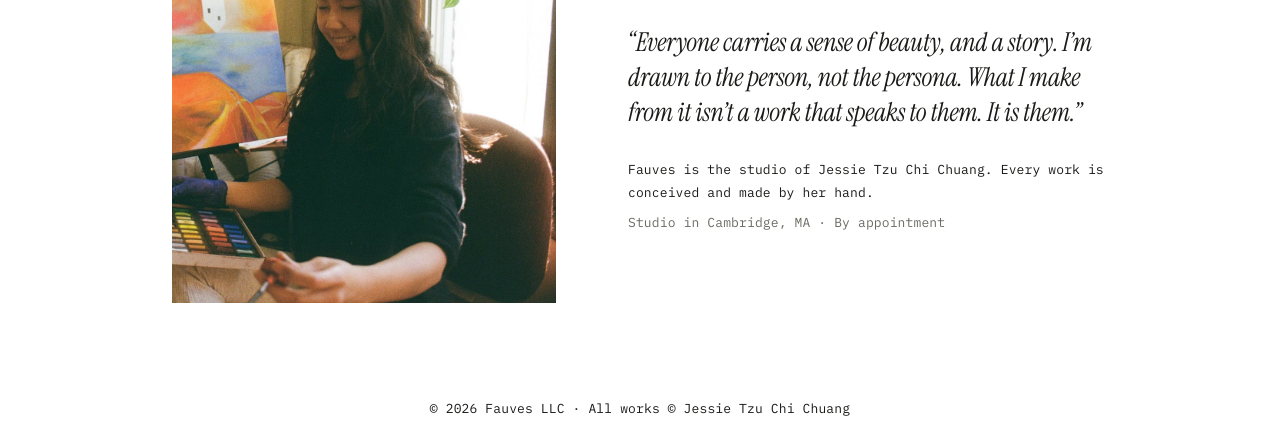
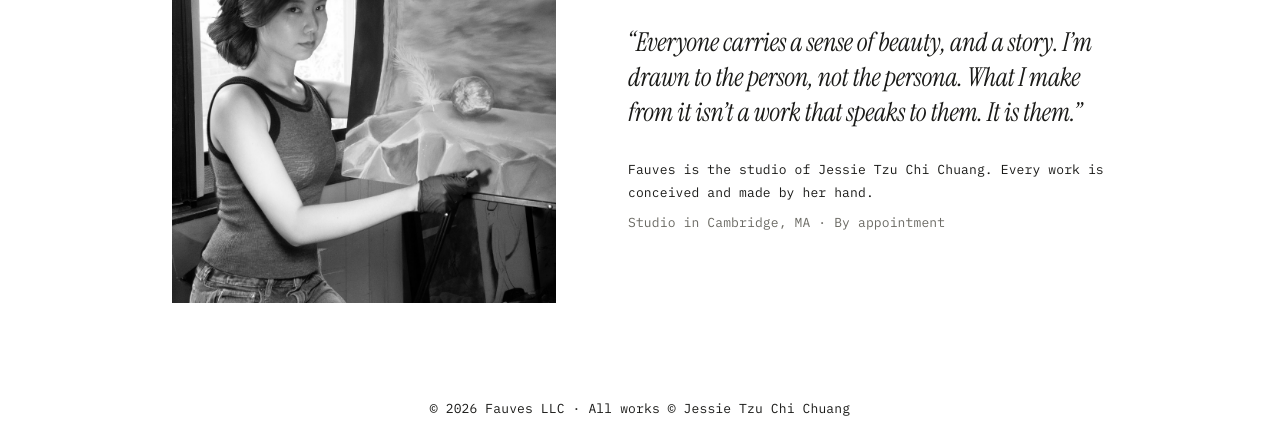
Before and after one commit to jessiechuang-23/fauvesofficial, a plain HTML site: page about.html in a window 1280 px wide. Shown: the part 355-800 px from the top of the page. Drawn offline with Linux system fonts and the light colour scheme.

Commit message:
Add files via upload

```diff
--- a/about.html
+++ b/about.html
@@ -24,7 +24,7 @@
 </div>
 </header>
 <main class="about"><div class="about-inner">
-<img class="portrait" src="/portrait.jpg" alt="Jessie Tzu Chi Chuang in her studio, holding a box of soft pastels beside Frame on the easel">
+<img class="portrait" src="/portrait-2.jpg" alt="Jessie Tzu Chi Chuang in her studio beside Frame on the easel">
 <div class="about-text">
 <div style="display:flex;flex-direction:column;gap:12px">
 <h1 class="serif">Jessie Tzu Chi Chuang</h1>
```
Also changed, not shown: portrait-2.jpg (added).
